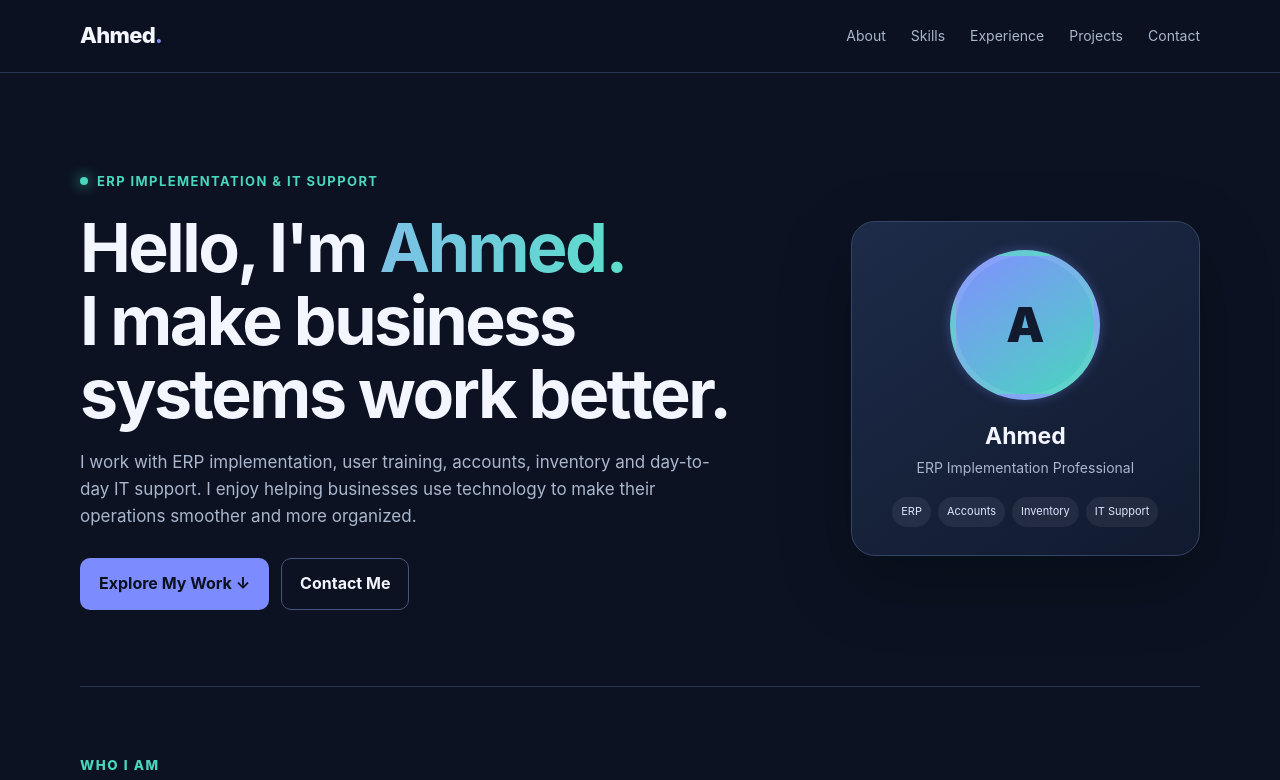
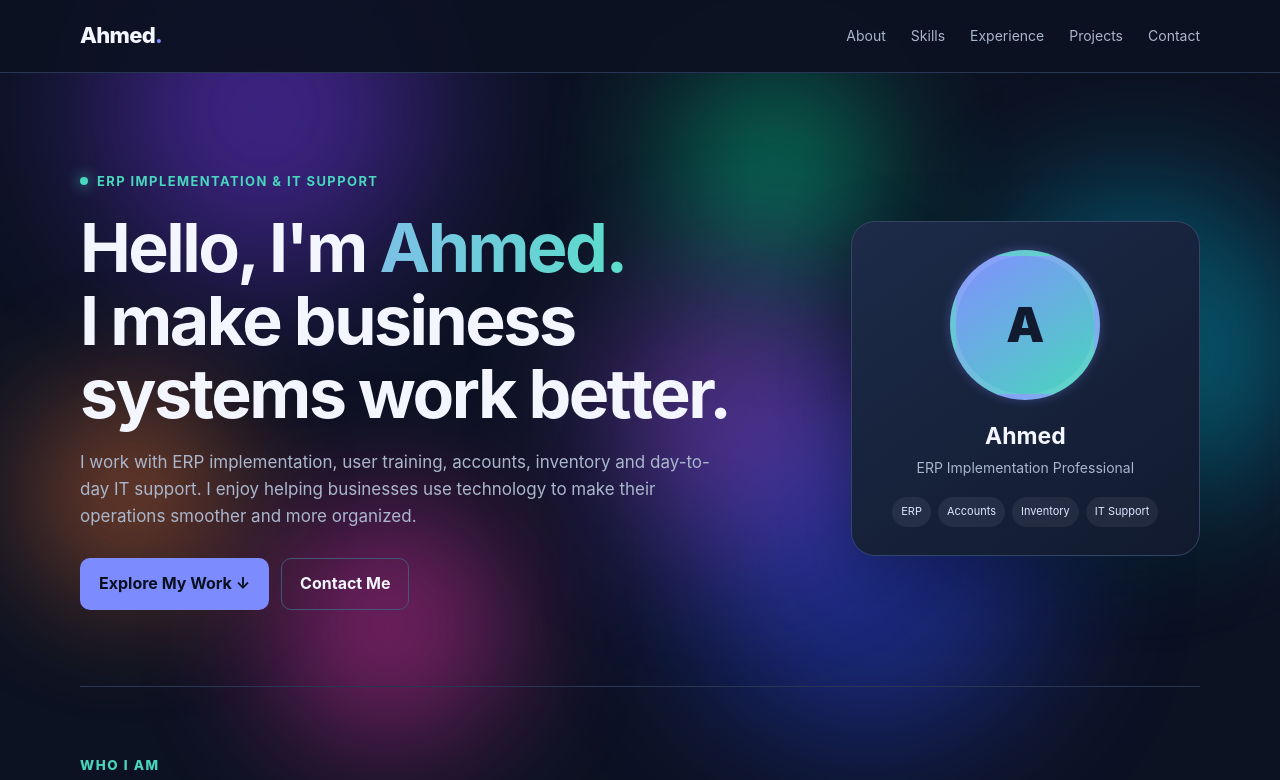
Before and after one commit to RoniXtar/Ahmed, a plain HTML site: page index.html in a window 1280 px wide. Shown: the top 780 px of the page. Drawn offline with Linux system fonts and the light colour scheme.

Commit message:
Add files via upload

```diff
--- a/index.html
+++ b/index.html
@@ -196,6 +196,123 @@ html {
     }
 }
 
+/* ===== COLORFUL BLUR BACKGROUND BUBBLES ===== */
+
+.bubble-bg {
+    position: fixed;
+    inset: 0;
+    width: 100%;
+    height: 100%;
+    overflow: hidden;
+    pointer-events: none;
+    z-index: 0;
+}
+
+/* Keep website content above bubbles */
+header, main, footer {
+    position: relative;
+    z-index: 1;
+}
+
+.bubble {
+    position: absolute;
+    display: block;
+    border-radius: 50%;
+    filter: blur(65px);
+    opacity: 0.45;
+    animation: bubbleFloat 12s ease-in-out infinite alternate;
+}
+
+/* Purple */
+.bubble1 {
+    width: 280px;
+    height: 280px;
+    background: #7c3cff;
+    top: 5%;
+    left: 5%;
+}
+
+/* Cyan */
+.bubble2 {
+    width: 250px;
+    height: 250px;
+    background: #00d9ff;
+    top: 35%;
+    right: 5%;
+    animation-delay: 2s;
+}
+
+/* Pink */
+.bubble3 {
+    width: 230px;
+    height: 230px;
+    background: #ff36b5;
+    bottom: 5%;
+    left: 20%;
+    animation-delay: 4s;
+}
+
+/* Blue */
+.bubble4 {
+    width: 300px;
+    height: 300px;
+    background: #304dff;
+    top: 60%;
+    right: 25%;
+    animation-delay: 1s;
+}
+
+/* Green */
+.bubble5 {
+    width: 180px;
+    height: 180px;
+    background: #00ffad;
+    top: 15%;
+    right: 35%;
+    animation-delay: 3s;
+}
+
+/* Orange */
+.bubble6 {
+    width: 200px;
+    height: 200px;
+    background: #ff7b36;
+    bottom: 25%;
+    left: 2%;
+    animation-delay: 5s;
+}
+
+/* Violet */
+.bubble7 {
+    width: 220px;
+    height: 220px;
+    background: #a855f7;
+    top: 45%;
+    left: 45%;
+    animation-delay: 2s;
+}
+
+/* Smooth floating animation */
+@keyframes bubbleFloat {
+    0% {
+        transform: translate(0, 0) scale(1);
+    }
+    50% {
+        transform: translate(60px, -70px) scale(1.2);
+    }
+    100% {
+        transform: translate(-50px, 60px) scale(.85);
+    }
+}
+
+/* Mobile optimization */
+@media(max-width:600px) {
+    .bubble {
+        filter: blur(55px);
+        opacity: .35;
+    }
+}
+
 
   </style>
 </head>
@@ -311,6 +428,17 @@ html {
 <footer><div class="wrap">© <span id="year"></span> Ahmed. Portfolio website built with HTML, CSS & JavaScript.</div></footer>
 <button class="top" id="topBtn" aria-label="Back to top">↑</button>
 
+
+<div class="bubble-bg">
+    <span class="bubble bubble1"></span>
+    <span class="bubble bubble2"></span>
+    <span class="bubble bubble3"></span>
+    <span class="bubble bubble4"></span>
+    <span class="bubble bubble5"></span>
+    <span class="bubble bubble6"></span>
+    <span class="bubble bubble7"></span>
+</div>
+
 <script>
   // Mobile navigation menu
   const menuBtn = document.getElementById("menuBtn");
```
